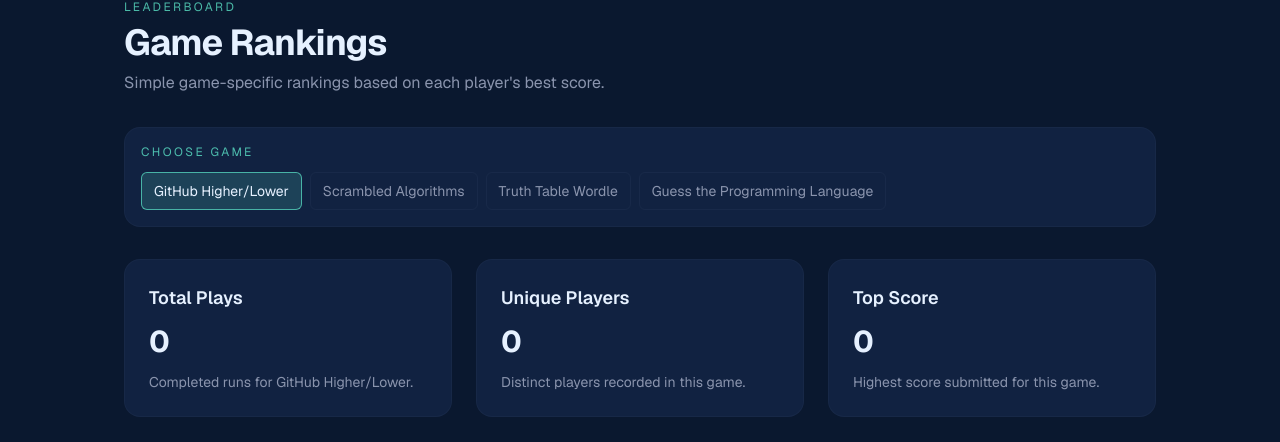
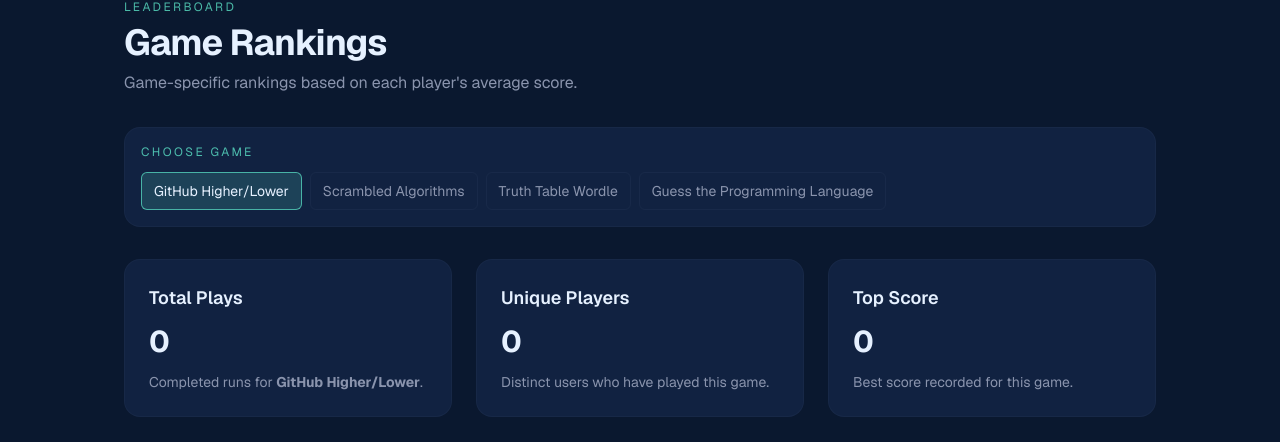
Before and after one commit to tyler-awender/CoDE, a Next.js app: page /protected/leaderboard in a window 1280 px wide. Shown: the part 146-588 px from the top of the page. Built offline with nearby package versions, Linux system fonts and the light colour scheme; no server answers; the database is empty.

Commit message:
display avg score and fix ordering

```diff
--- a/app/protected/leaderboard/page.tsx
+++ b/app/protected/leaderboard/page.tsx
@@ -17,7 +17,7 @@
   rank: number;
   display_name: string;
   username: string;
-  best_score: number;
+  avg_score: string;
   plays: number;
 };
 
@@ -79,7 +79,7 @@
           Game Rankings
         </h1>
         <p className="max-w-2xl text-muted-foreground">
-          Simple game-specific rankings based on each player&apos;s best score.
+          Game-specific rankings based on each player&apos;s average score.
         </p>
       </header>
 
@@ -113,7 +113,7 @@
           <h2 className="text-lg font-semibold">Total Plays</h2>
           <p className="text-3xl font-bold">{gameMetrics.plays}</p>
           <p className="text-sm text-muted-foreground">
-            Completed runs for {selectedGameLabel}.
+            Completed runs for <b>{selectedGameLabel}</b>.
           </p>
         </div>
 
@@ -121,7 +121,7 @@
           <h2 className="text-lg font-semibold">Unique Players</h2>
           <p className="text-3xl font-bold">{gameMetrics.unique_players}</p>
           <p className="text-sm text-muted-foreground">
-            Distinct players recorded in this game.
+            Distinct users who have played this game.
           </p>
         </div>
 
@@ -129,7 +129,7 @@
           <h2 className="text-lg font-semibold">Top Score</h2>
           <p className="text-3xl font-bold">{gameMetrics.top_score}</p>
           <p className="text-sm text-muted-foreground">
-            Highest score submitted for this game.
+            Best score recorded for this game.
           </p>
         </div>
       </section>
@@ -146,23 +146,26 @@
             <table className="w-full min-w-[36rem] border-collapse text-left text-sm">
               <thead>
                 <tr className="border-b border-border/40 text-muted-foreground">
-                  <th className="px-3 py-2 font-medium">Rank</th>
-                  <th className="px-3 py-2 font-medium">Player</th>
-                  <th className="px-3 py-2 font-medium">Username</th>
-                  <th className="px-3 py-2 font-medium">Best Score</th>
-                  <th className="px-3 py-2 font-medium">Plays</th>
+                  <th className="px-3 py-2 font-bold">Rank</th>
+                  <th className="px-3 py-2 font-bold">Display Name</th>
+                  <th className="px-3 py-2 font-bold">Username</th>
+                  <th className="px-3 py-2 font-bold">Average Score</th>
+                  <th className="px-3 py-2 font-bold">Plays</th>
                 </tr>
               </thead>
               <tbody>
                 {leaderboard.map((entry) => (
-                  <tr key={`${entry.rank}-${entry.username}-${entry.display_name}`} className="border-b border-border/20 last:border-b-0">
-                    <td className="px-3 py-3 font-semibold">#{entry.rank}</td>
-                    <td className="px-3 py-3">{entry.display_name}</td>
-                    <td className="px-3 py-3 text-muted-foreground">
+                  <tr
+                    key={`${entry.rank}-${entry.username}-${entry.display_name}`}
+                    className="border-b border-border/20 last:border-b-0 odd:bg-muted/20 even:bg-transparent"
+                  >
+                    <td className="px-3 py-3 font-medium text-muted-foreground">#{entry.rank}</td>
+                    <td className="px-3 py-3 font-semibold text-primary">{entry.display_name}</td>
+                    <td className="px-3 py-3 font-medium">
                       {entry.username || "-"}
                     </td>
-                    <td className="px-3 py-3 font-semibold">{entry.best_score}</td>
-                    <td className="px-3 py-3">{entry.plays}</td>
+                    <td className="px-3 py-3 font-bold">{entry.avg_score}</td>
+                    <td className="px-3 py-3 font-semibold">{entry.plays}</td>
                   </tr>
                 ))}
               </tbody>
```
